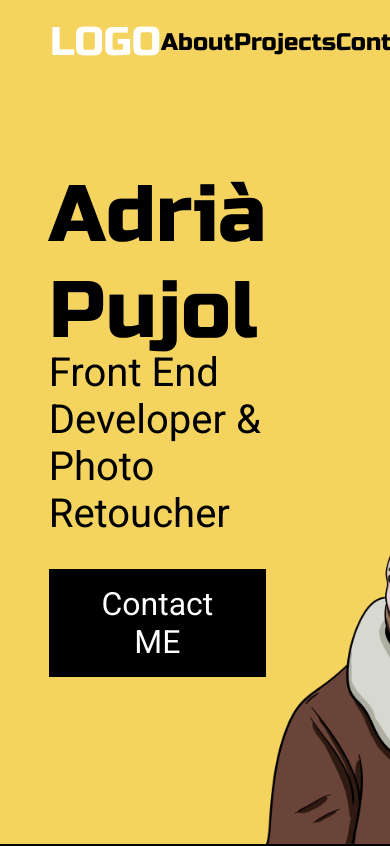
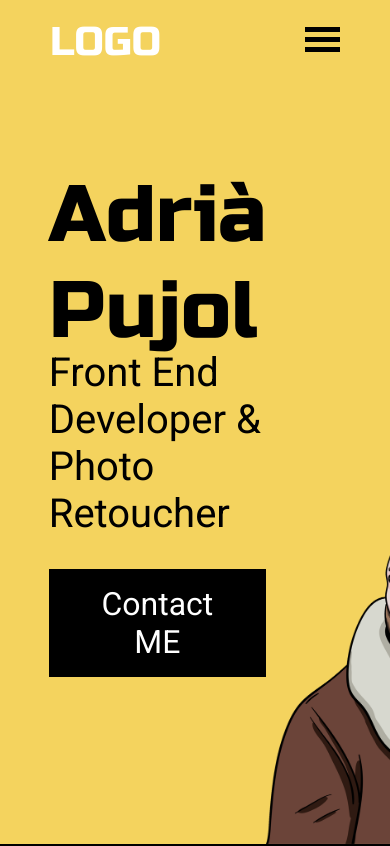
Before and after one commit to adriapujol/portfolio, a React (Create React App) app: page / in a window 390 px wide. Shown: the top 846 px of the page. Built offline with nearby package versions, Linux system fonts and the light colour scheme; a web font is replaced by a local one.

Commit message:
navbar kinda working

```diff
--- a/src/components/navbar/Navbar.jsx
+++ b/src/components/navbar/Navbar.jsx
@@ -4,6 +4,7 @@ import './Navbar.scss';
 const Navbar = () => {
 
     const [solidBackground, setSolidBackground] = useState(false);
+    const [clickedBurger, setClickedBurger] = useState(false);
 
     const changeBackground = () => {
         if (window.scrollY > 150) {
@@ -13,6 +14,10 @@ const Navbar = () => {
         }
     }
 
+    const updateBurger = () => {
+        setClickedBurger(burger => setClickedBurger(!burger));
+    }
+
     window.addEventListener('scroll', changeBackground);
 
     return (
@@ -20,10 +25,15 @@ const Navbar = () => {
             <div className="logo">
                 <a className="home-link" href="#home">LOGO</a>
             </div>
-            <div className="nav-links">
-                <a className={solidBackground ? "link link-white" : "link link-black"} href="#about">About</a>
-                <a className={solidBackground ? "link link-white" : "link link-black"} href="#projects">Projects</a>
-                <a className={solidBackground ? "link link-white" : "link link-black"} href="#contact">Contact</a>
+            <div className="burger-menu" onClick={updateBurger}>
+                <div className={clickedBurger ? "burger-line line-1 burger-black" : "burger-line burger-black"}></div>
+                <div className={clickedBurger ? "burger-line line-2 burger-black" : "burger-line burger-black"}></div>
+                <div className={clickedBurger ? "burger-line line-3 burger-black" : "burger-line burger-black"}></div>
+            </div>
+            <div className={clickedBurger ? "nav-links show-menu" : "nav-links"}>
+                <a className={solidBackground && !clickedBurger ? "link link-white" : "link link-black"} href="#about">About</a>
+                <a className={solidBackground && !clickedBurger ? "link link-white" : "link link-black"} href="#projects">Projects</a>
+                <a className={solidBackground && !clickedBurger ? "link link-white" : "link link-black"} href="#contact">Contact</a>
             </div>
         </div>
     )
--- a/src/components/navbar/Navbar.scss
+++ b/src/components/navbar/Navbar.scss
@@ -1,6 +1,7 @@
 $bg-yellow: #f4d35e;
 
 .navbar {
+    position: relative;
     width: 100%;
     padding: 0 50px;
     display: flex;
@@ -8,7 +9,7 @@ $bg-yellow: #f4d35e;
     align-items: center;
     height: 10vh;
     position: fixed;
-    z-index: 100;
+    z-index: 99;
     transition: all 0.10s ease-in;
 
     .logo>a {
@@ -24,6 +25,7 @@ $bg-yellow: #f4d35e;
     }
 
 
+
     .nav-links {
         display: flex;
         justify-content: space-between;
@@ -33,7 +35,7 @@ $bg-yellow: #f4d35e;
             font-family: 'Russo One', sans-serif;
             font-size: 1.5em;
             text-decoration: none;
-            transition: 0.05s;
+            transition: all 0.05s ease-in-out;
         }
 
         .link-black {
@@ -50,25 +52,86 @@ $bg-yellow: #f4d35e;
         }
     }
 
-    .alt-nav-links {
-        display: flex;
-        justify-content: space-between;
-        width: 500px;
+    .burger-menu {
+        position: relative;
+        height: 30px;
+        width: 35px;
+        z-index: 100;
+        display: none;
+        // display: flex;
+        justify-content: space-around;
+        flex-direction: column;
+        transition: all 0.1s ease-in-out;
 
-        .link {
-            font-family: 'Russo One', sans-serif;
-            color: #fff;
-            font-size: 1.5em;
-            text-decoration: none;
-            transition:  0.025s;
-
-            &:hover {
-                color: $bg-yellow;
-            }
+        .burger-line {
+            height: 5px;
+            width: 35px;
+            margin-bottom: 5px;
         }
 
+        .burger-black {
+            background-color: black;
+        }
+
+        .burger-white {
+            background-color: white;
+        }
+
+        .line-1 {
+            position: absolute;
+            transform: rotate(45deg);
+        }
+        .line-2 {
+            display: none;
+        }
+        .line-3 {
+            position: absolute;
+            transform: rotate(-45deg);
+        }
     }
+
+    @media only screen and (max-width: 1080px) {
+        .burger-menu {
+            display: flex;
+        }
+
+        .nav-links {
+            // display: flex;
+            // justify-content: center;
+            // align-items: center;
+            display: none;
+            justify-content: center;
+            flex-direction: column;
+            position: absolute;
+            right: -225px;
+            top: -225px;
+            background-color: white;
+            height: 600px;
+            width: 600px;
+            border-radius: 50%;
+
+            .link {
+                position: relative;
+                left: 25%;
+                top: 20%;
+                margin-bottom: 2em;
+                // top: 50%;
+                // left: 50%;
+                // transform: translate(-50%, -50%);
+            }
+
+        }
+        .show-menu {
+            display: flex;
+        }
+      }
+
+
+
 }
+
+
+
 
 .bg-solid {
     background-color: #000000;
```
